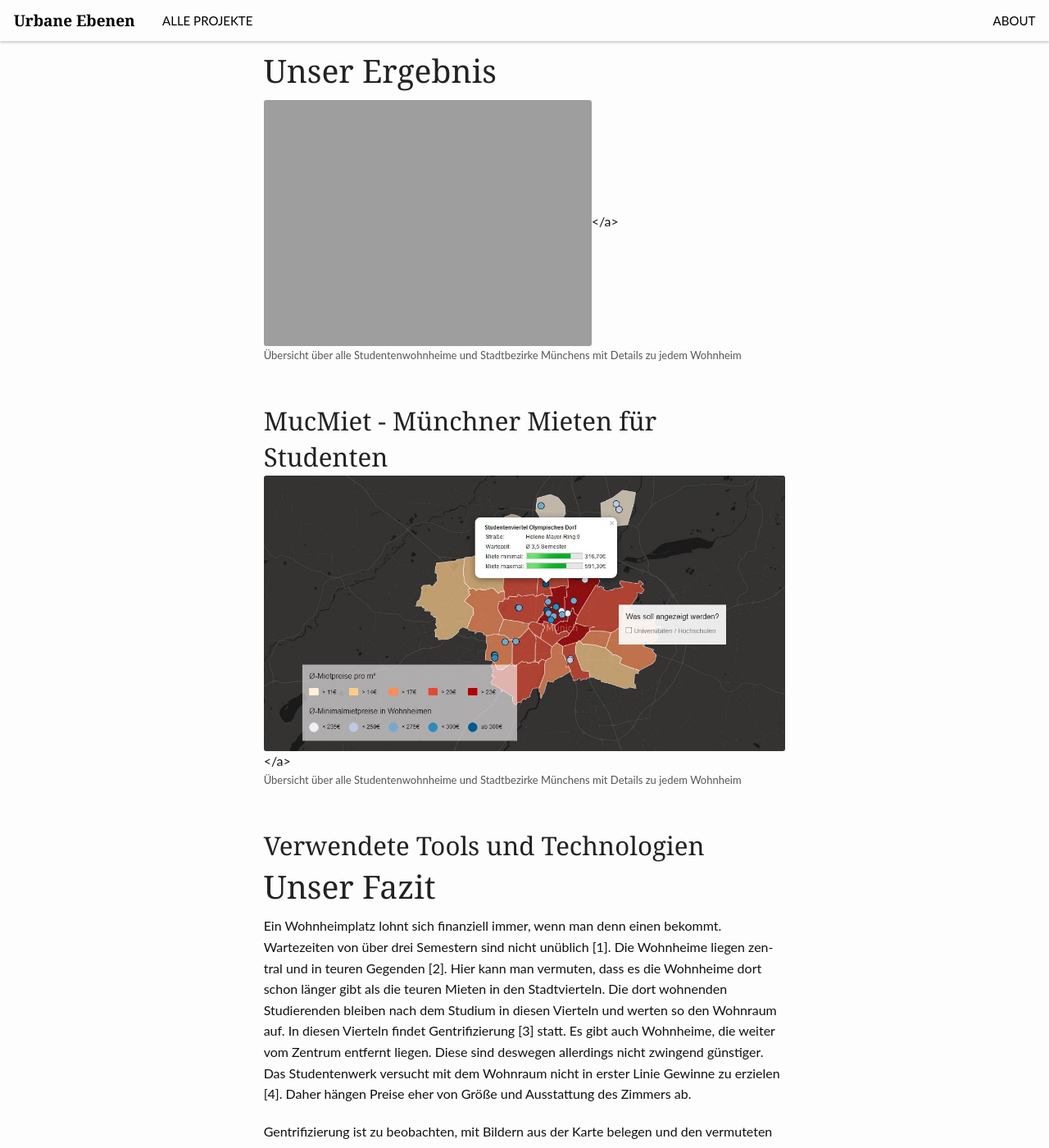
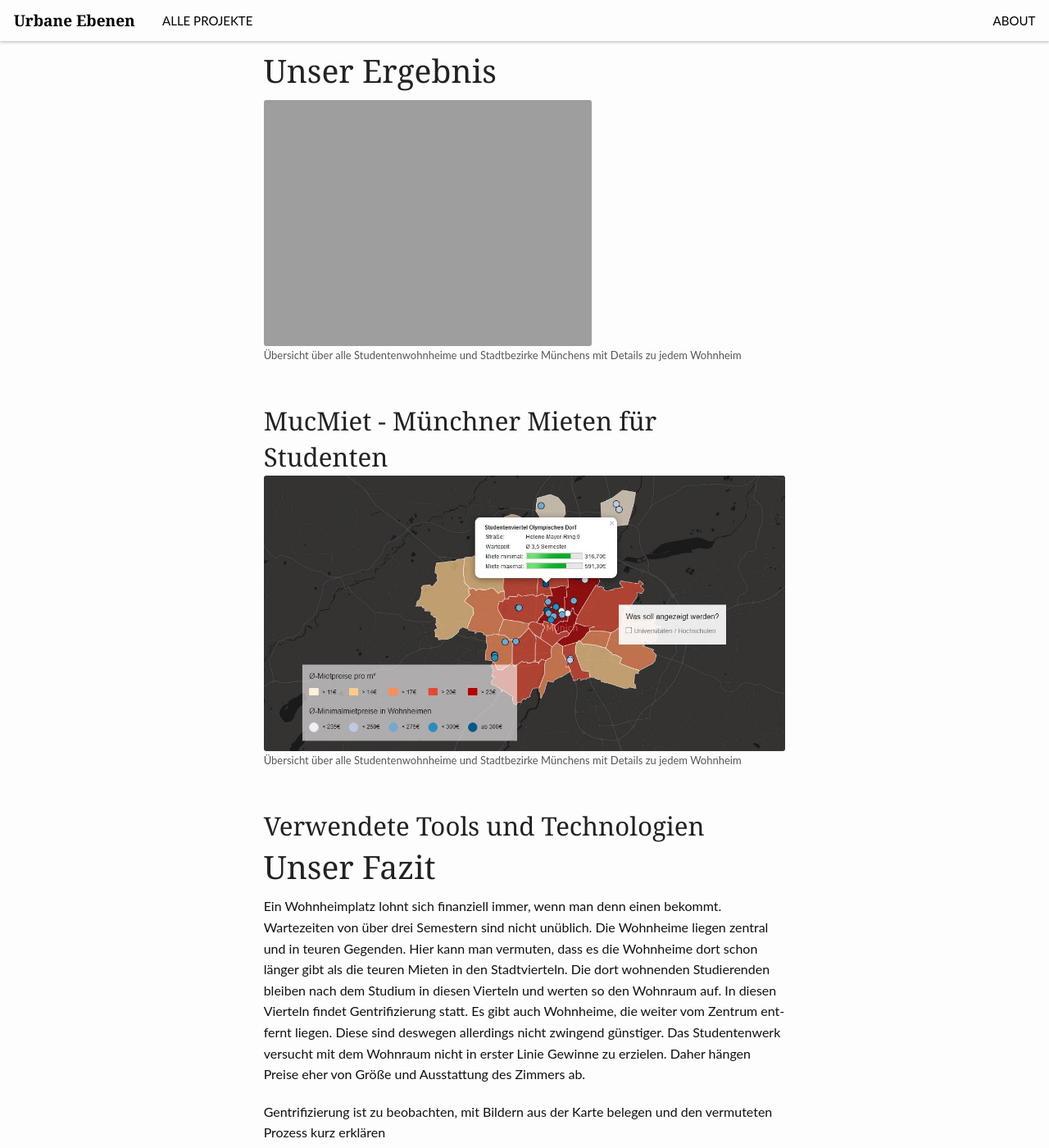
Before and after one commit to tillnagel/gdv-website, a Jekyll site: the page built from _posts/projects/2017-01-29-mucmiet.md, in a window 1280 px wide and 1400 px high, scrolled down 2732 px. Shown: the whole window at 82% size. Built offline with Jekyll 4.4.1, drawn with Linux system fonts in a browser that asks for light colours.

Commit message:
Update 2017-01-29-mucmiet.md

```diff
--- a/_posts/projects/2017-01-29-mucmiet.md
+++ b/_posts/projects/2017-01-29-mucmiet.md
@@ -62,14 +62,14 @@ Probleme bei Mietpreisdaten zu weiteren WGs
 # Unser Ergebnis
 
 <figure>
- <img src="{{ site.urlimg }}/mucmiet/animation.gif" /></a>
+ <img src="{{ site.urlimg }}/mucmiet/animation.gif" />
    <figcaption >Übersicht über alle Studentenwohnheime und Stadtbezirke Münchens mit Details zu jedem Wohnheim</figcaption>
 </figure>
 
 ## MucMiet - Münchner Mieten für Studenten
 
 <figure>
- <img src="{{ site.urlimg }}/mucmiet/overview.jpg" /></a>
+ <img src="{{ site.urlimg }}/mucmiet/overview.jpg" />
    <figcaption >Übersicht über alle Studentenwohnheime und Stadtbezirke Münchens mit Details zu jedem Wohnheim</figcaption>
 </figure>
 
@@ -77,9 +77,7 @@ Probleme bei Mietpreisdaten zu weiteren WGs
 
 # Unser Fazit
 
-Ein Wohnheimplatz lohnt sich finanziell immer, wenn man denn einen bekommt. Wartezeiten von über drei Semestern sind nicht unüblich [1]. Die Wohnheime liegen zentral und in teuren Gegenden [2]. Hier kann man vermuten, dass es die Wohnheime dort schon länger gibt als die teuren Mieten in den Stadtvierteln. Die dort wohnenden Studierenden bleiben nach dem Studium in diesen Vierteln und werten so den Wohnraum auf. In diesen Vierteln findet Gentrifizierung [3] statt. Es  gibt auch Wohnheime, die weiter vom Zentrum entfernt liegen. Diese sind deswegen allerdings nicht zwingend günstiger. Das Studentenwerk versucht mit dem Wohnraum nicht in erster Linie Gewinne zu erzielen [4]. Daher hängen Preise eher von Größe und Ausstattung des Zimmers ab.
-
-
+Ein Wohnheimplatz lohnt sich finanziell immer, wenn man denn einen bekommt. Wartezeiten von über drei Semestern sind nicht unüblich. Die Wohnheime liegen zentral und in teuren Gegenden. Hier kann man vermuten, dass es die Wohnheime dort schon länger gibt als die teuren Mieten in den Stadtvierteln. Die dort wohnenden Studierenden bleiben nach dem Studium in diesen Vierteln und werten so den Wohnraum auf. In diesen Vierteln findet Gentrifizierung statt. Es  gibt auch Wohnheime, die weiter vom Zentrum entfernt liegen. Diese sind deswegen allerdings nicht zwingend günstiger. Das Studentenwerk versucht mit dem Wohnraum nicht in erster Linie Gewinne zu erzielen. Daher hängen Preise eher von Größe und Ausstattung des Zimmers ab.
 
 Gentrifizierung ist zu beobachten, mit Bildern aus der Karte belegen und den vermuteten Prozess kurz erklären
 
@@ -94,7 +92,9 @@ Weitere Betrachtung der Mietpreise über Zeit, wie verlief hier Gentrifizierung
 # Ähnliche Arbeiten
 
 [Lärmkarte Berlin](http://interaktiv.morgenpost.de/laermkarte-berlin/): Wie laut ist es in meiner Gegend und woher kommt der Lärm?
+
 [Rentswatch](http://www.rentswatch.com/#!/): Wie "fair" ist meine Miete in Vergleich zu anderen Mieten in meiner Stadt? Ein Mietpreisvergleich für die größten Städte Europas.
+
 [Google Maps' Urban Escape Plan](https://www.thinkwithgoogle.com/campaigns/google-maps-urban-escape-plan.html): Wie weit ist es von meiner aktuellen Position aus zum nächsten Grünen Ort? Wo kann ich mich erholen?
 
 # Quellen
```
